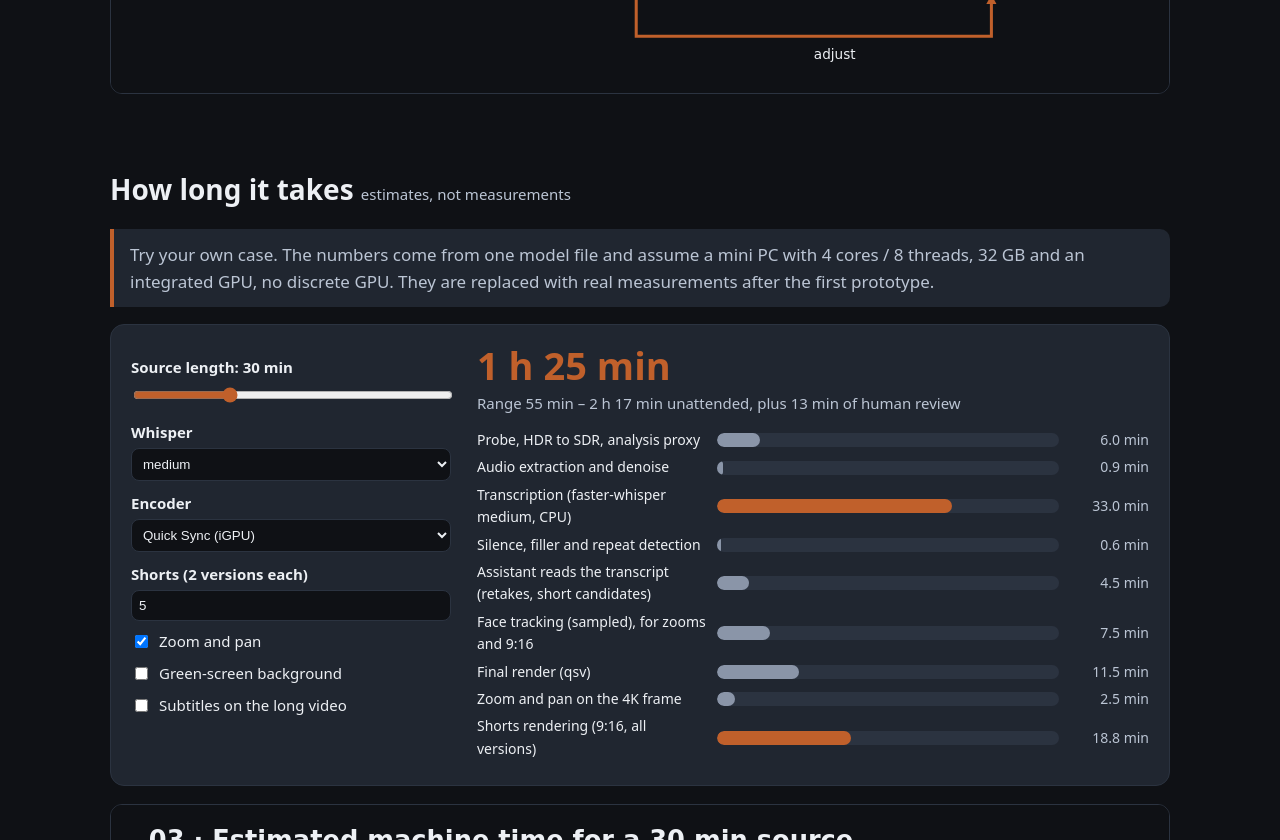
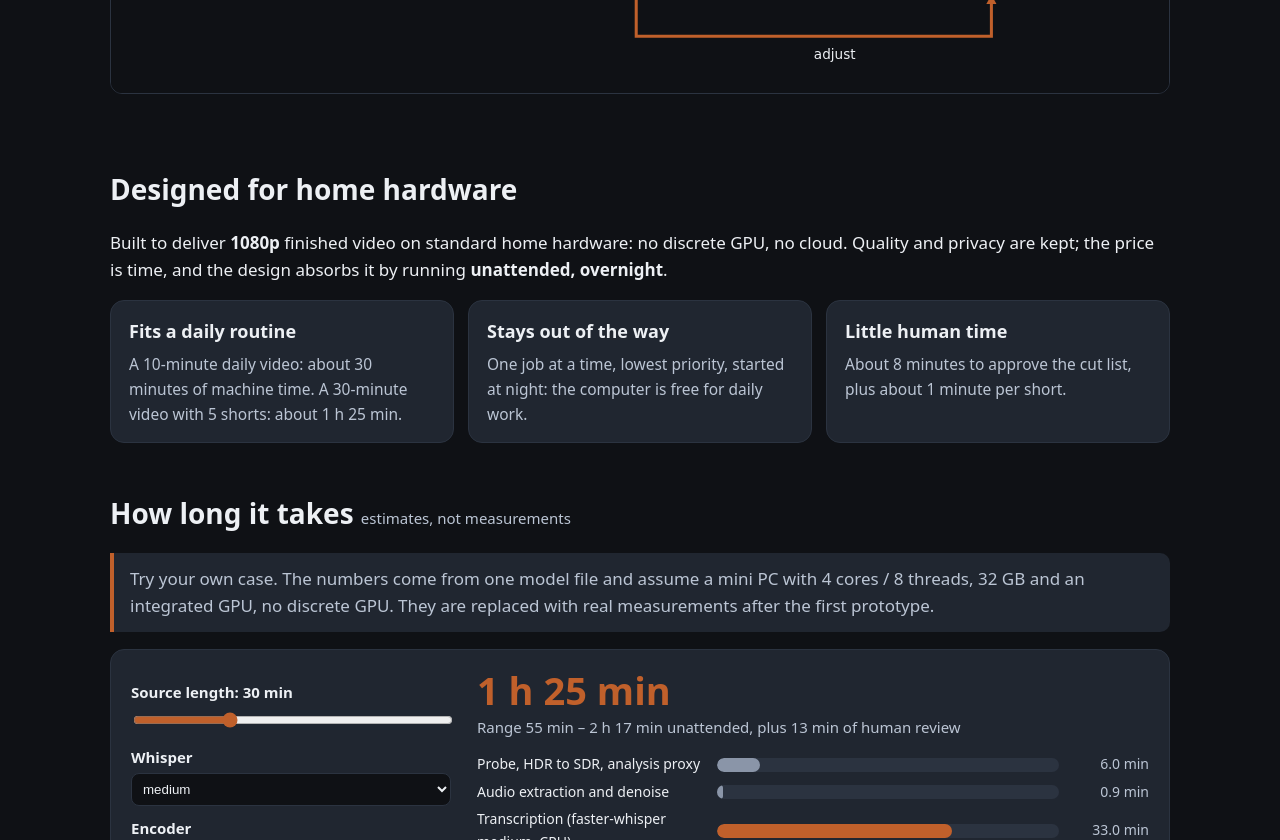
Before and after one commit to marianoa73/ai-video-edit-and-shorts, a plain HTML site: page docs/index.html in a window 1280 px wide. Shown: the part 1960-2800 px from the top of the page. Drawn offline with Linux system fonts and the light colour scheme.

Commit message:
Position the design for 1080p on standard home hardware with overnight runs
Co-Authored-By: Claude Sonnet 5.5 <noreply@anthropic.com>
Claude-Session: https://claude.ai/code/session_01XvSyR4ETrybBFMvDsf6jeP

```diff
--- a/docs/index.html
+++ b/docs/index.html
@@ -51,6 +51,7 @@ footer{border-top:1px solid var(--line);padding:26px 20px;color:var(--muted);tex
 <a class="brand" href="#top">AI Video <b>Edit</b> &amp; Shorts</a>
 <nav>
 <a href="#how"><span lang="en">How it works</span><span lang="es">Cómo funciona</span></a>
+<a href="#home"><span lang="en">Home hardware</span><span lang="es">Hardware hogareño</span></a>
 <a href="#time"><span lang="en">Time</span><span lang="es">Tiempos</span></a>
 <a href="#hw"><span lang="en">Hardware</span><span lang="es">Hardware</span></a>
 <a href="#shorts"><span lang="en">Shorts</span><span lang="es">Shorts</span></a>
@@ -83,6 +84,17 @@ footer{border-top:1px solid var(--line);padding:26px 20px;color:var(--muted);tex
 </div>
 <figure><img lang="en" src="assets/01-pipeline.en.svg" alt="From a raw take to published files"><img lang="es" src="assets/01-pipeline.es.svg" alt="De una toma cruda a los archivos finales"></figure>
 <figure><img lang="en" src="assets/05-cuts.en.svg" alt="How cuts are decided"><img lang="es" src="assets/05-cuts.es.svg" alt="Cómo se deciden los cortes"></figure>
+</section>
+
+<section id="home">
+<h2 lang="en">Designed for home hardware</h2><h2 lang="es">Pensado para hardware hogareño</h2>
+<p lang="en">Built to deliver <b>1080p</b> finished video on standard home hardware: no discrete GPU, no cloud. Quality and privacy are kept; the price is time, and the design absorbs it by running <b>unattended, overnight</b>.</p>
+<p lang="es">Construido para entregar video terminado en <b>1080p</b> con hardware hogareño estándar: sin GPU dedicada, sin nube. Se mantienen la calidad y la privacidad; lo que se paga es tiempo, y el diseño lo absorbe corriendo <b>de noche, sin supervisión</b>.</p>
+<div class="cards">
+<div class="card"><h3 lang="en">Fits a daily routine</h3><h3 lang="es">Entra en una rutina diaria</h3><p lang="en">A 10-minute daily video: about 30 minutes of machine time. A 30-minute video with 5 shorts: about 1 h 25 min.</p><p lang="es">Un video diario de 10 minutos: unos 30 minutos de máquina. Uno de 30 minutos con 5 shorts: unas 1 h 25 min.</p></div>
+<div class="card"><h3 lang="en">Stays out of the way</h3><h3 lang="es">No molesta</h3><p lang="en">One job at a time, lowest priority, started at night: the computer is free for daily work.</p><p lang="es">Un trabajo a la vez, prioridad mínima, iniciado de noche: la computadora queda libre para el trabajo del día.</p></div>
+<div class="card"><h3 lang="en">Little human time</h3><h3 lang="es">Poco tiempo humano</h3><p lang="en">About 8 minutes to approve the cut list, plus about 1 minute per short.</p><p lang="es">Unos 8 minutos para aprobar la lista de cortes, más cerca de 1 minuto por short.</p></div>
+</div>
 </section>
 
 <section id="time">
```
Also changed, not shown: 8 other files.
